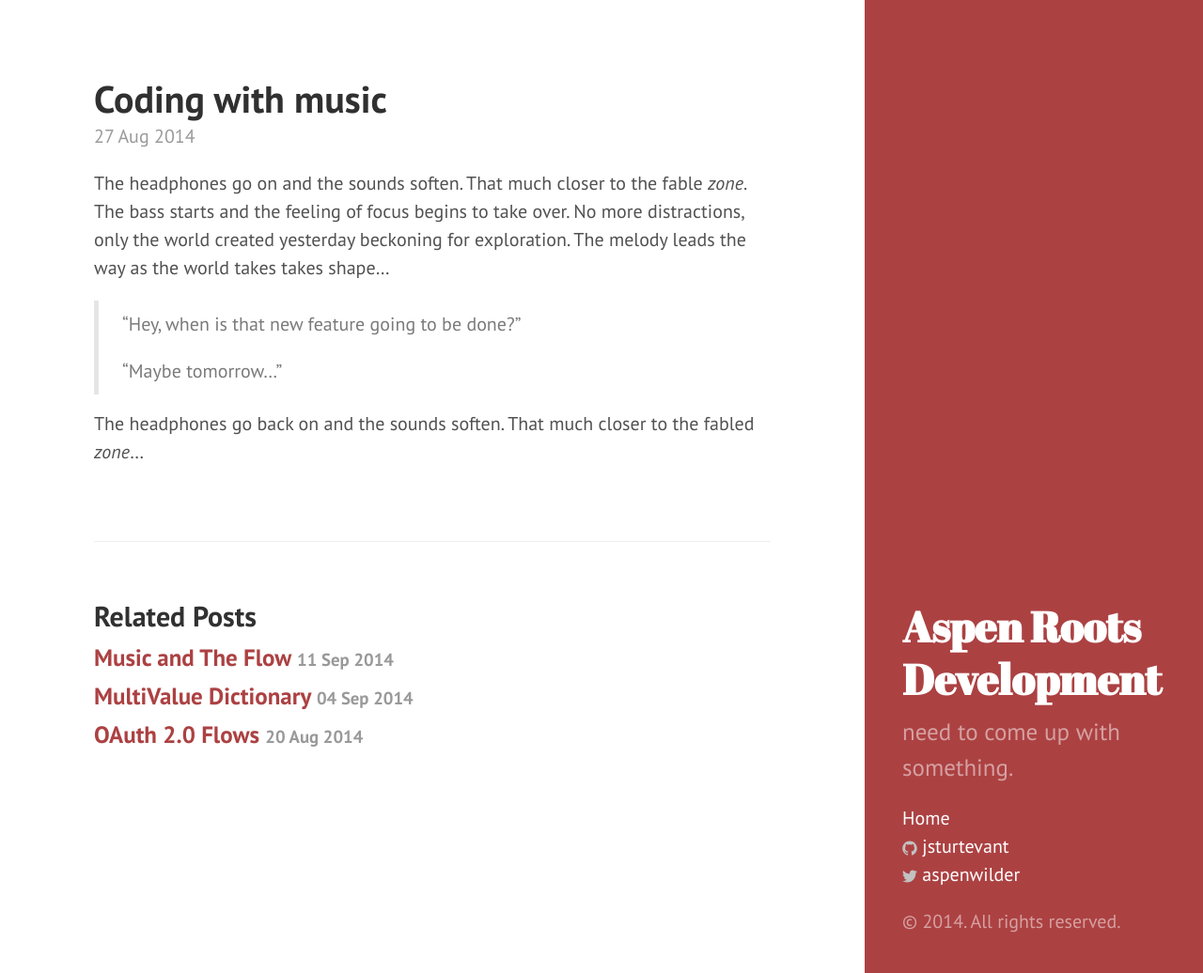
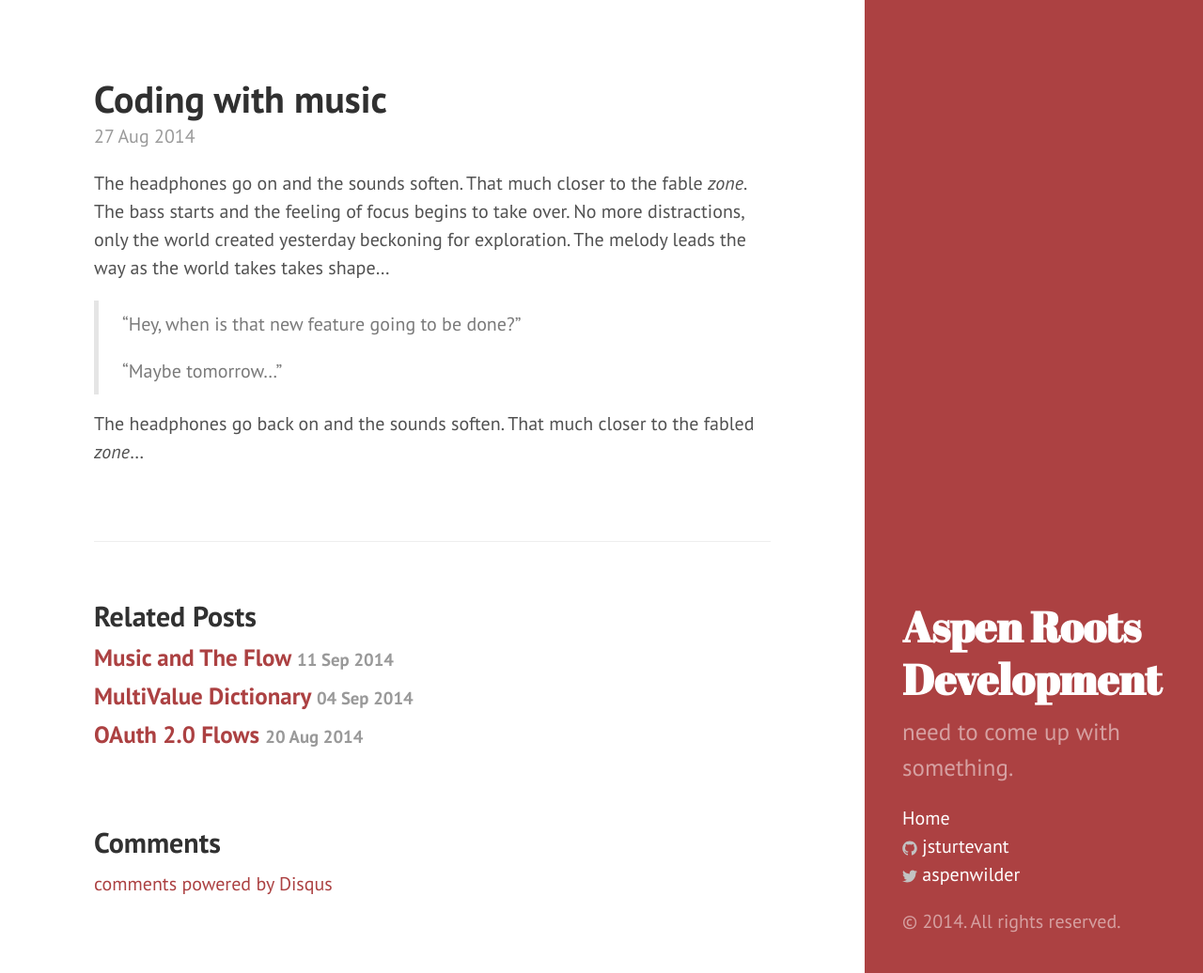
Before and after one commit to jsturtevant/jsturtevant.github.io, a Jekyll site: the page built from _posts/2014-08-27-Coding-with-music.markdown, in a window 1280 px wide and 1036 px high. Shown: the whole window at 94% size. Built offline with Jekyll 4.4.1, drawn with Linux system fonts in a browser that asks for light colours; Markdown is read by kramdown in place of the engine named in the settings; comment, search, counter and statistics services are not loaded.

Commit message:
added comments with disqus

```diff
--- a/_config.yml
+++ b/_config.yml
@@ -14,3 +14,4 @@ author:
 twitter_username: aspenwilder
 github_username:  jsturtevant
 paginate:         5
+disqus_shortname: aspenrootsdevelopment
--- /dev/null
+++ b/_includes/disqus.html
@@ -0,0 +1,12 @@
+<script type="text/javascript">
+    var disqus_shortname = '{{ site.disqus_shortname }}' ;
+
+    /* * * DON'T EDIT BELOW THIS LINE * * */
+    (function() {
+        var dsq = document.createElement('script'); dsq.type = 'text/javascript'; dsq.async = true;
+        dsq.src = '//' + disqus_shortname + '.disqus.com/embed.js';
+        (document.getElementsByTagName('head')[0] || document.getElementsByTagName('body')[0]).appendChild(dsq);
+    })();
+</script>
+<noscript>Please enable JavaScript to view the <a href="http://disqus.com/?ref_noscript">comments powered by Disqus.</a></noscript>
+<a href="http://disqus.com" class="dsq-brlink">comments powered by <span class="logo-disqus">Disqus</span></a>
--- a/_layouts/post.html
+++ b/_layouts/post.html
@@ -23,3 +23,10 @@ layout: default
     {% endfor %}
   </ul>
 </div>
+
+<section id="comments">
+    <h2>Comments</h2>
+    <div id="disqus_thread">
+        {% include disqus.html %}
+    </div>
+</section>
```
